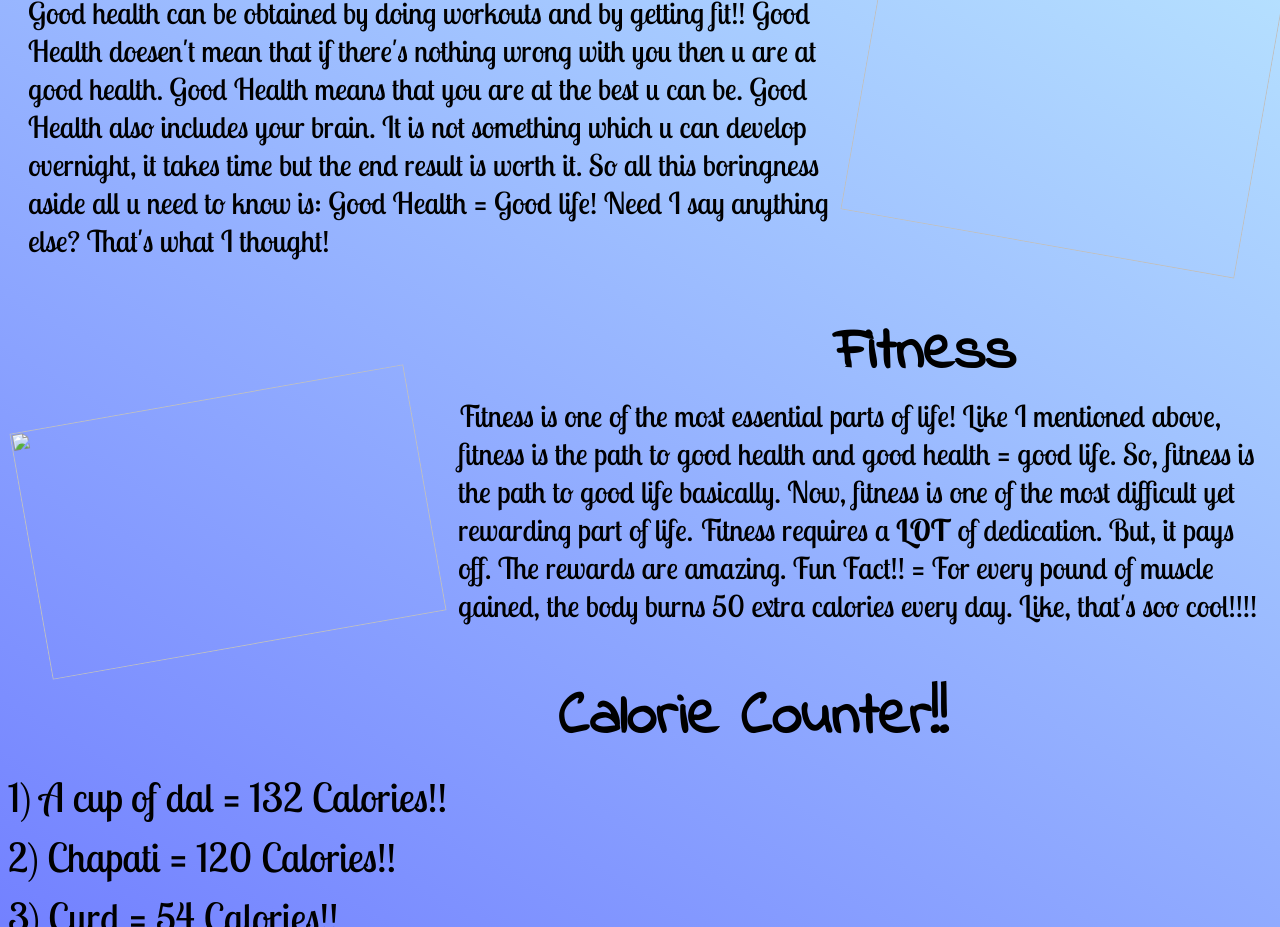
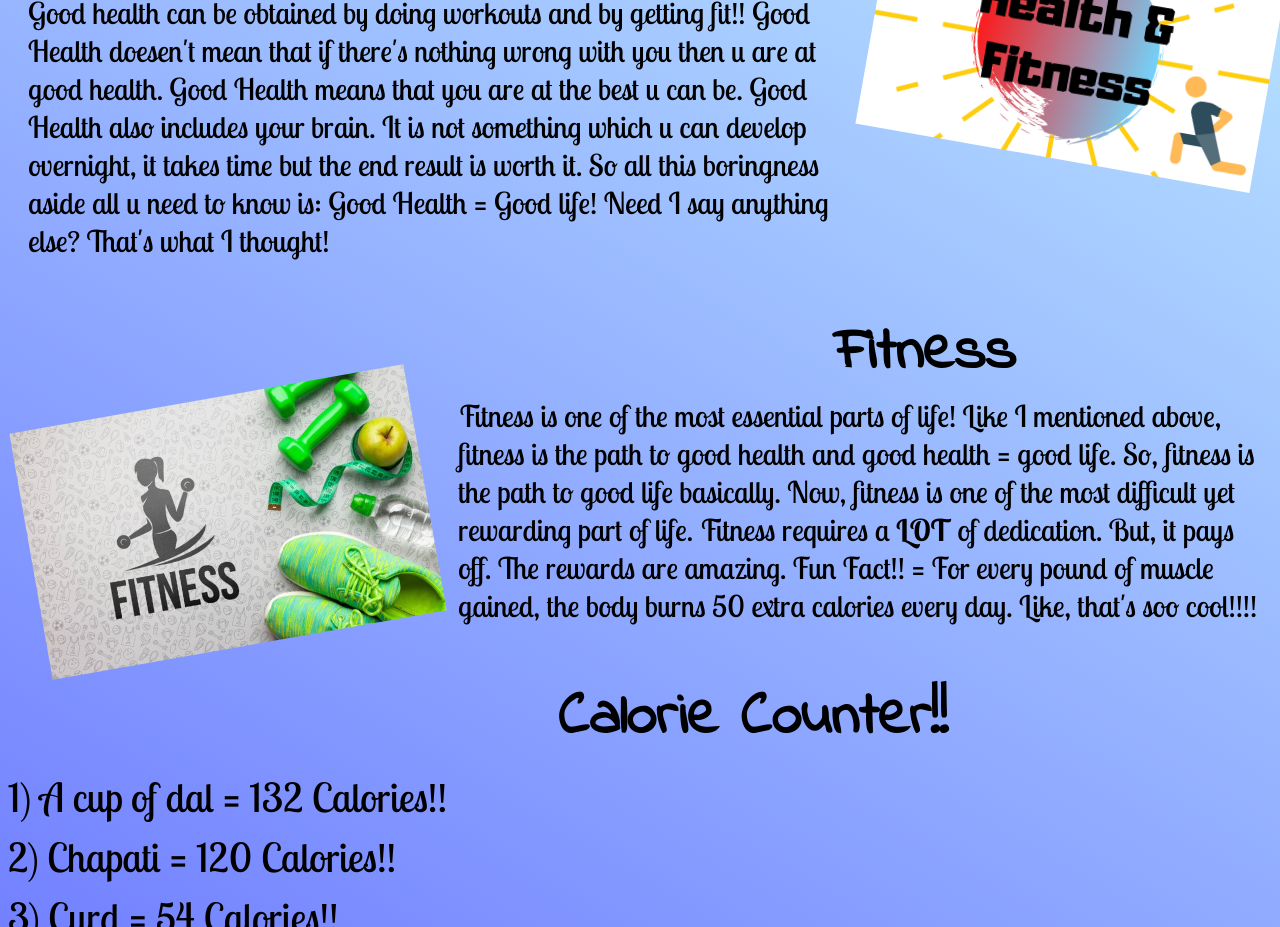
Before and after one commit to RishaanGupta/Health-And-Fitness, a plain HTML site: page main.html in a window 1280 px wide. Shown: the part 438-1365 px from the top of the page. Drawn offline with Linux system fonts and the light colour scheme.

Commit message:
Update main.html

```diff
--- a/main.html
+++ b/main.html
@@ -20,7 +20,7 @@
       We should always remember that a healthy mind can only be gained by being healthy.
     </p>
 
-    <img align="right" class="main-title-image" src="img1.png">
+    <img align="right" class="main-title-image" src="images/img1.png">
 
     <h2 class="health-title">Health</h2>
 
@@ -34,7 +34,7 @@
     </p>
 
     <h2 class="Fitness-title">Fitness</h2>
-    <img class="Fitness-image" align="left" src="img2.png">
+    <img class="Fitness-image" align="left" src="images/img2.png">
     <p>
       Fitness is one of the most essential parts of life!
       Like I mentioned above, fitness is the path to good health and good health = good life.
```
